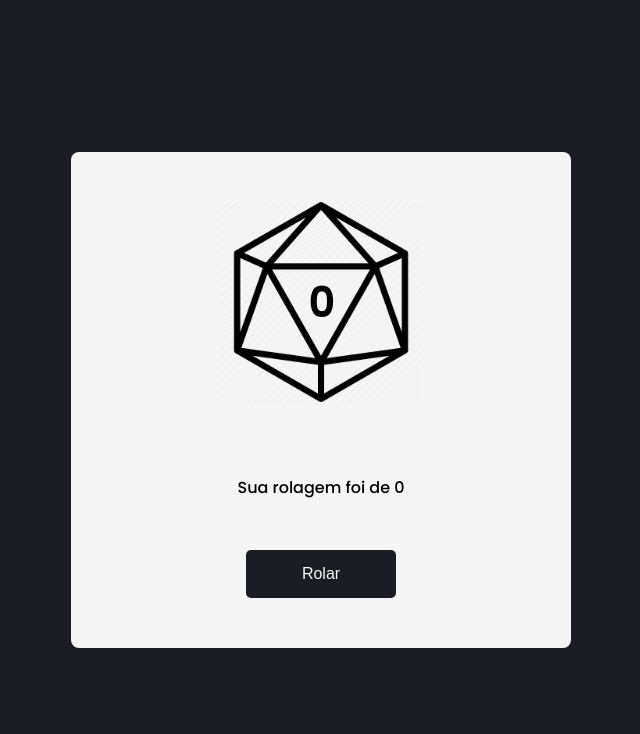
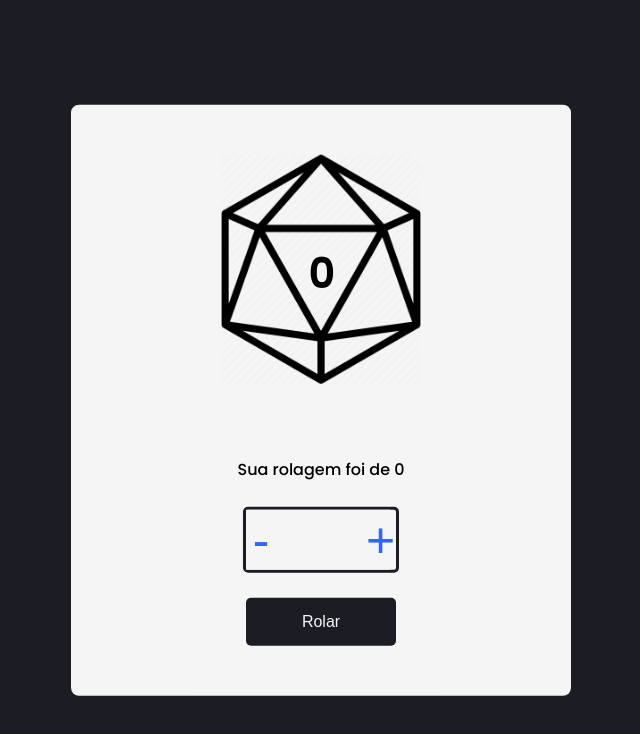
Before and after one commit to Pedro-Oliveira/Dice-roller, a plain HTML site: page index.html in a window 1280 px wide. Shown: the whole page, without its empty margins (319-959 px from the left). Drawn offline with Linux system fonts and the light colour scheme.

Commit message:
style-modifiers

```diff
--- a/index.html
+++ b/index.html
@@ -13,9 +13,14 @@
 <body id="body">
 <div class="container">
     <h1 id="result">0</h1>
-    <img id="dado" src="imagens/dice.webp" alt="Contorno do dado">
+    <img id="dado" src="imagens/dice.png" alt="Contorno do dado">
     <p>Sua rolagem foi de <span id="span">0</span></p>
-    <button id="centralizar" onclick="rolar()">Rolar</button>
+    <div class="modificador" id="centralizar">
+        <button id="diminuir">-</button>
+        <input type="number" min="-50" max="50" id="myinput">
+        <button id="aumentar">+</button>
+    </div>
+    <button class="botao" id="centralizar" onclick="rolar()">Rolar</button>
 </div>
     <script  src="script.js"></script>
 </body>
--- a/style.css
+++ b/style.css
@@ -1,5 +1,5 @@
 :root{
-    --black: #1C1D24;
+    --black: rgb(28, 29, 36);
     --dark-red: #a8041d;
     --dark-green: #174240;
     --red: #eb0404;
@@ -43,10 +43,37 @@ img{
 }
 p{
     text-align: center;
-    margin-bottom: 50px;
+    margin-bottom: 25px;
     font-size: 16px;
 }
+.modificador{
+    width: 150px;
+    display: flex;
+    margin-bottom: 25px;
+    border: 3px solid rgb(28, 29, 36);
+    border-radius: 5px;
+}
+input[type="number"]{
+    background-color: whitesmoke;
+    -moz-appearance: textfield;
+    text-align: center;
+    font-size: 30px;
+    border: none;
+    width: 80px;
+}
+input::-webkit-outer-spin-button,
+input::-webkit-inner-spin-button {
+  -webkit-appearance: none;
+}
 button{
+    width: 30px;
+    color: #3264fe;
+    background-color: whitesmoke;
+    border: none;
+    font-size: 50px;
+    cursor: pointer;
+}
+.botao{
     background-color: var(--black);
     border: none;
     outline: none;
@@ -56,26 +83,26 @@ button{
     width: 150px;
     border-radius: 5px;
 }
-button:hover{
+.botao:hover{
     cursor: pointer;
     background-color: #08080c;
     transition: ease 0.3s;
 }
 .spin{
-    -webkit-animation: spin 1.5s linear ;
-    -moz-animation: spin 1.5s linear ;
-    animation: spin 0.5s linear ;
-    animation-duration: 1s;
+    -webkit-animation: spin 0.3s linear;
+    -moz-animation: spin 0.3s linear;
+    animation: spin 0.3s linear;
+    animation-duration: 0.3s;
 }
 @-webkit-keyframes spin{
     0%{-webkit-transform: rotate(0deg);}
-    100%{-webkit-transform: rotate(360deg);}
+    100%{-webkit-transform: rotate(120deg);}
 }
 @-moz-keyframes spin{
     0%{-moz-transform: rotate(0deg);}
-    100%{-moz-transform: rotate(360deg);}
+    100%{-moz-transform: rotate(120deg);}
 }
 @keyframes spin{
     0%{transform: rotate(0deg);}
-    100%{transform: rotate(360deg);}
+    100%{transform: rotate(120deg);}
 }
```
Also changed, not shown: imagens/dice.png (added), imagens/dice.webp (deleted).
